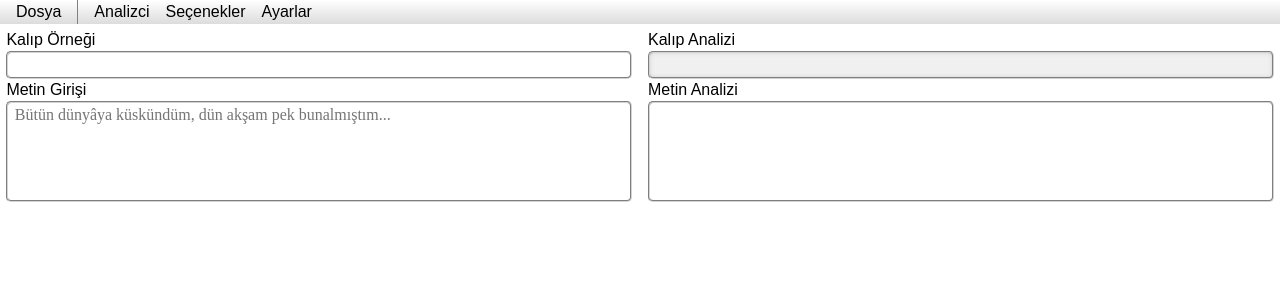
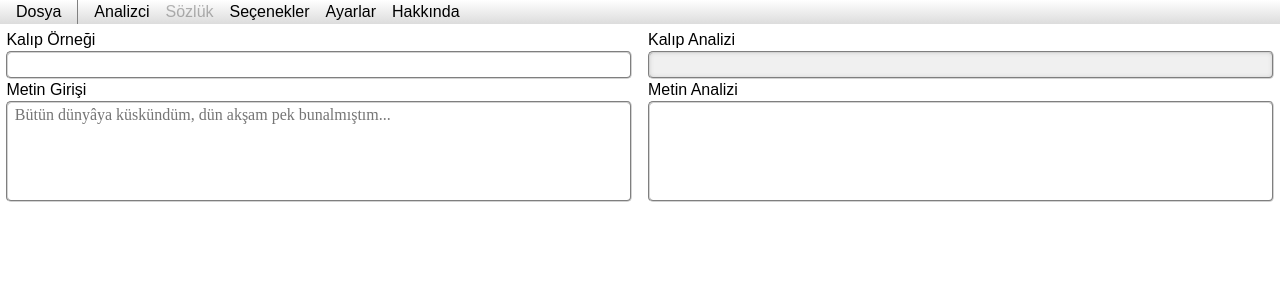
Before and after one commit to BerkanSezer/taktisyen, a Svelte app: page / in a window 1280 px wide. Shown: the top 300 px of the page. Built offline with nearby package versions, Linux system fonts and the light colour scheme.

Commit message:
Add placeholders for currently missing buttons

```diff
--- a/src/components/Navbar.svelte
+++ b/src/components/Navbar.svelte
@@ -22,11 +22,11 @@
                 content: attr(data-title);
             }
 
-            & > div {
+            & > .buttons-container {
                 display: none;
             }
 
-            &.activate > div {
+            &.activate > .buttons-container {
                 position: absolute;
                 left: 0.5em;
                 top: 1.5em;
@@ -64,7 +64,7 @@
 
 <nav>
     <div data-title="Dosya" class:activate={fileMenuActivated} on:click={() => fileMenuActivated = !fileMenuActivated}>
-        <div>
+        <div class="buttons-container">
             <button on:click={fileData.promptNew}>Yeni</button>
             <button on:click={fileData.promptSave}>Kaydet...</button>
             <button on:click={fileData.promptLoad}>Aç...</button>
@@ -72,7 +72,9 @@
     </div>
     <span class="separator"></span>
     <button on:click={() => {$page = "analyzer";}}>Analizci</button>
+    <button on:click={() => {$page = "dictionary";}} disabled>Sözlük</button>
     <button on:click={() => {$page = "options";}}>Seçenekler</button>
     <button on:click={() => {$page = "settings";}}>Ayarlar</button>
+    <button on:click={() => {$page = "about";}}>Hakkında</button>
     <span class="spacer"></span>
 </nav>
--- a/src/shared/scss/mixins.scss
+++ b/src/shared/scss/mixins.scss
@@ -78,6 +78,10 @@
 
     $shadow: 0 0 4px rgb(120, 120, 120);
 
+    &[disabled] {
+        cursor: not-allowed !important;
+    }
+
     &:hover {
         box-shadow: $shadow;
         cursor: pointer;
```
